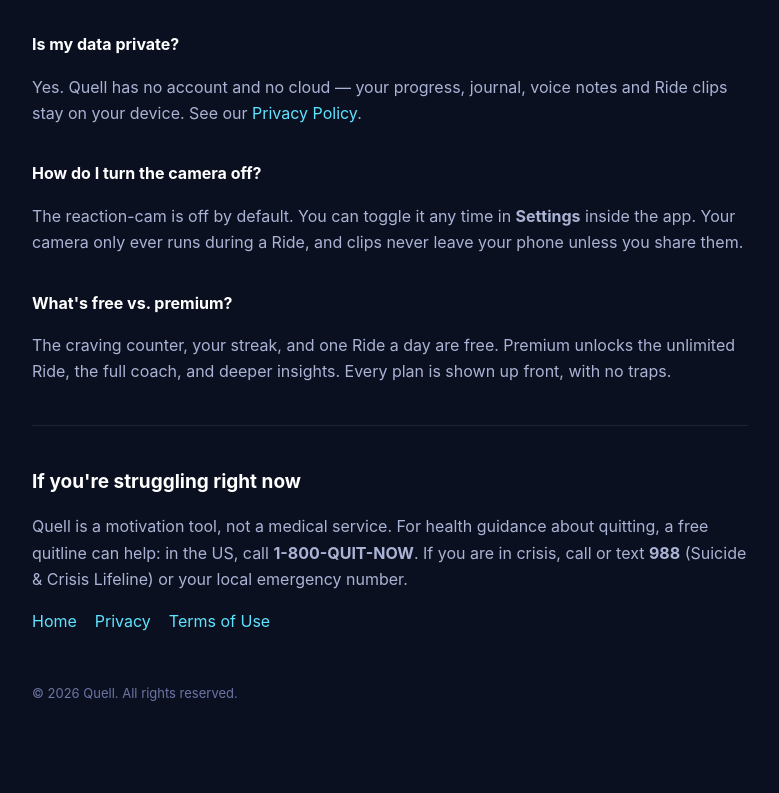
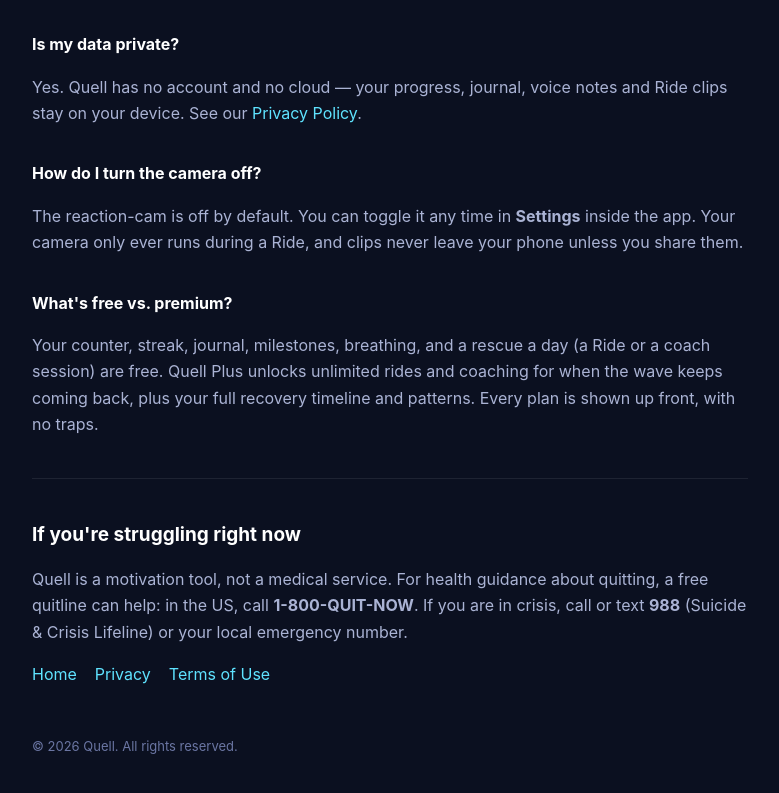
Before and after one commit to Quirag/quell-site, a plain HTML site: page support.html in a window 1280 px wide. Shown: the part 773-1566 px from the top of the page, without its empty margins (250-1029 px from the left). Drawn offline with Linux system fonts and the light colour scheme.

Commit message:
Align free/premium FAQ to the rescue-credit model

```diff
--- a/support.html
+++ b/support.html
@@ -41,8 +41,9 @@
   app. Your camera only ever runs during a Ride, and clips never leave your phone unless you share them.</p>
 
   <h2 style="font-size:16px">What's free vs. premium?</h2>
-  <p>The craving counter, your streak, and one Ride a day are free. Premium unlocks the unlimited Ride, the
-  full coach, and deeper insights. Every plan is shown up front, with no traps.</p>
+  <p>Your counter, streak, journal, milestones, breathing, and a rescue a day (a Ride or a coach session) are
+  free. Quell Plus unlocks unlimited rides and coaching for when the wave keeps coming back, plus your full
+  recovery timeline and patterns. Every plan is shown up front, with no traps.</p>
 
   <hr>
   <h2>If you're struggling right now</h2>
```
